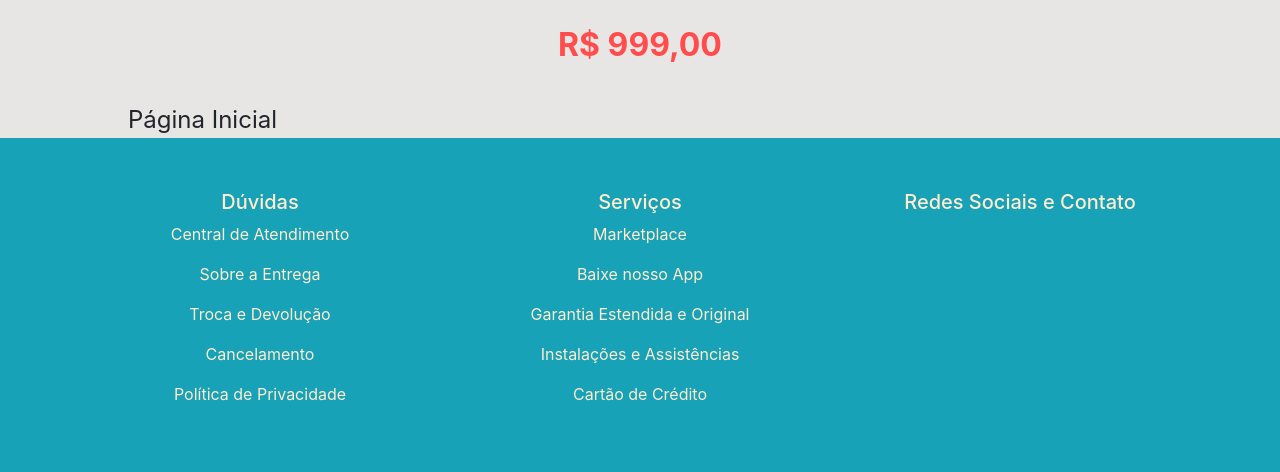
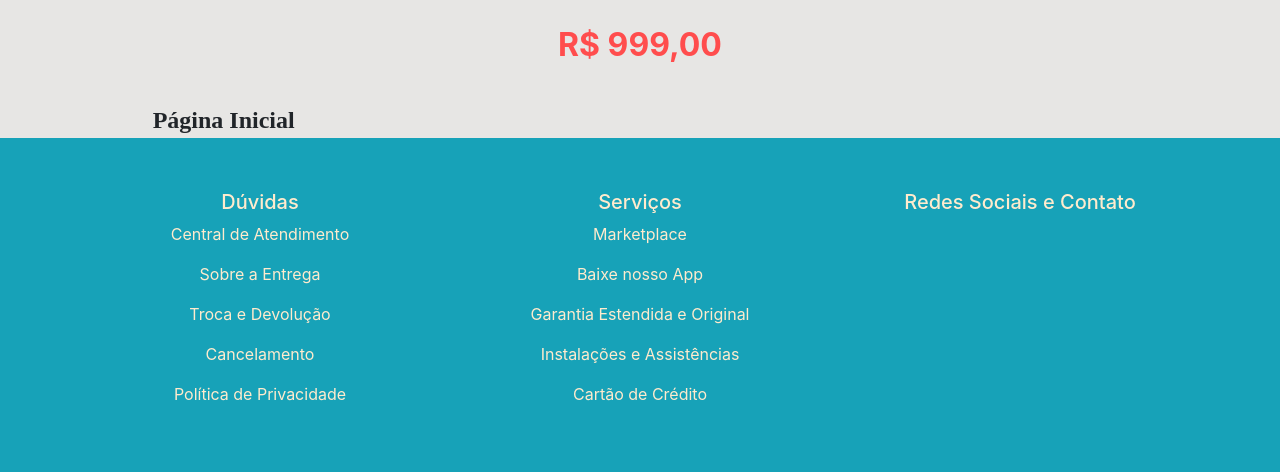
Before and after one commit to SidSan97/Site-Market, a PHP site: page /carrinho.php in a window 1280 px wide. Shown: the part 426-898 px from the top of the page. Run offline with PHP 8.4, Linux system fonts and the light colour scheme; some libraries are stand-ins or nearby versions; some web fonts are replaced.

Commit message:
Ajustes de fontes

```diff
--- a/carrinho.php
+++ b/carrinho.php
@@ -82,8 +82,8 @@ include('verifica_login.php');
                       <tr>
                         <td>
                             <img src="assets/xiaomi.jpg" width="64px" height="64px" alt="Xiaomi" align="left">
-                               Xiaomi Mi 9 Lite Dual SIM 128 GB Branco-pérola <br>
-                               6 GB RAM câmera de 48 megapixel
+                              Xiaomi Mi 9 Lite Dual SIM 128 GB Branco-pérola <br>
+                              6 GB RAM câmera de 48 megapixel
                         </td>
 
                         <td>
@@ -132,7 +132,7 @@ include('verifica_login.php');
             <h2> R$ 999,00 </h2>
         </span>
 
-        <a href="index.php" class="home">Página Inicial</a>
+        <a href="index.php" class="home"><i class="fas fa-home"> Página Inicial </i></a>
 
         <section id="rodape">
             <div class="container">
```
